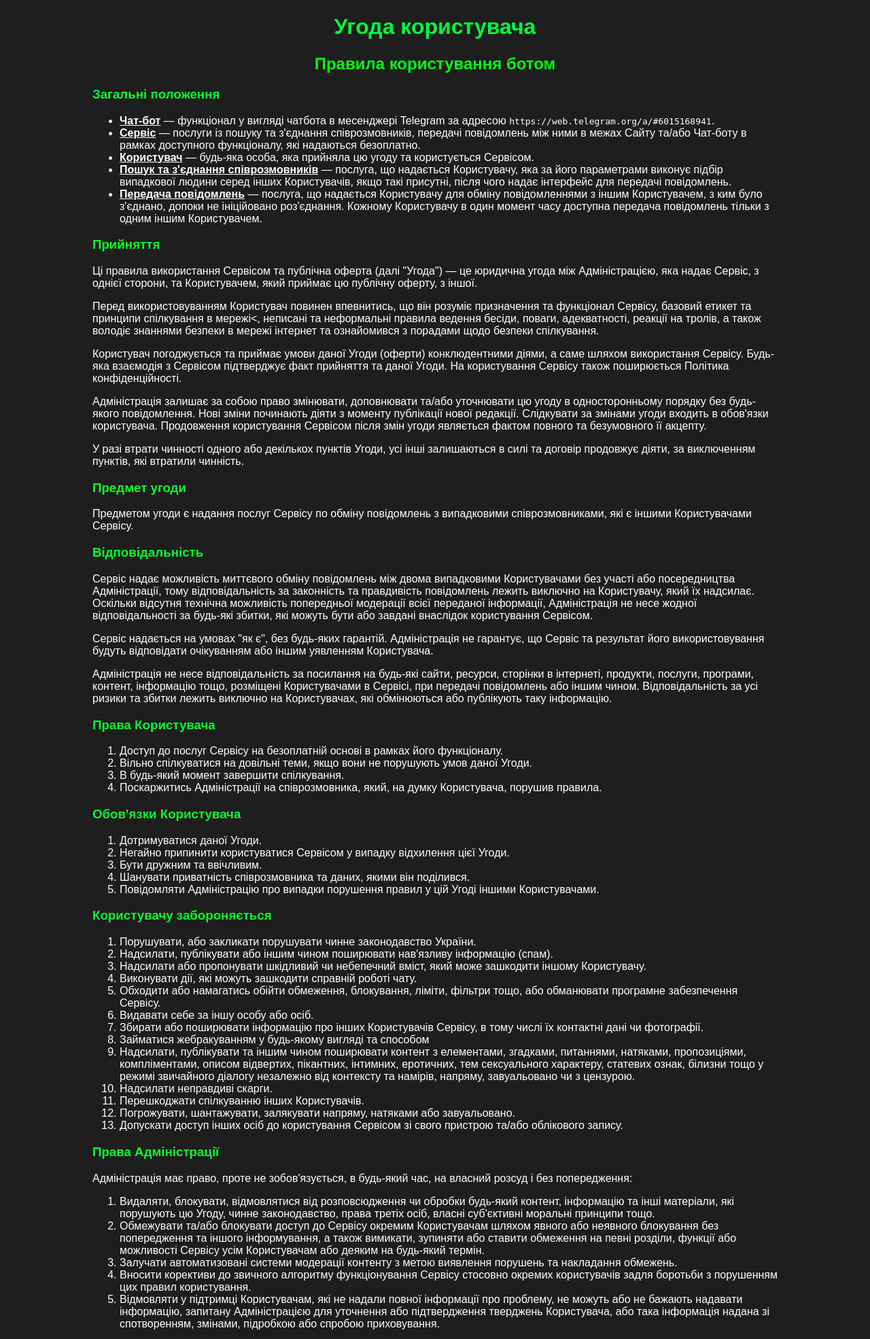
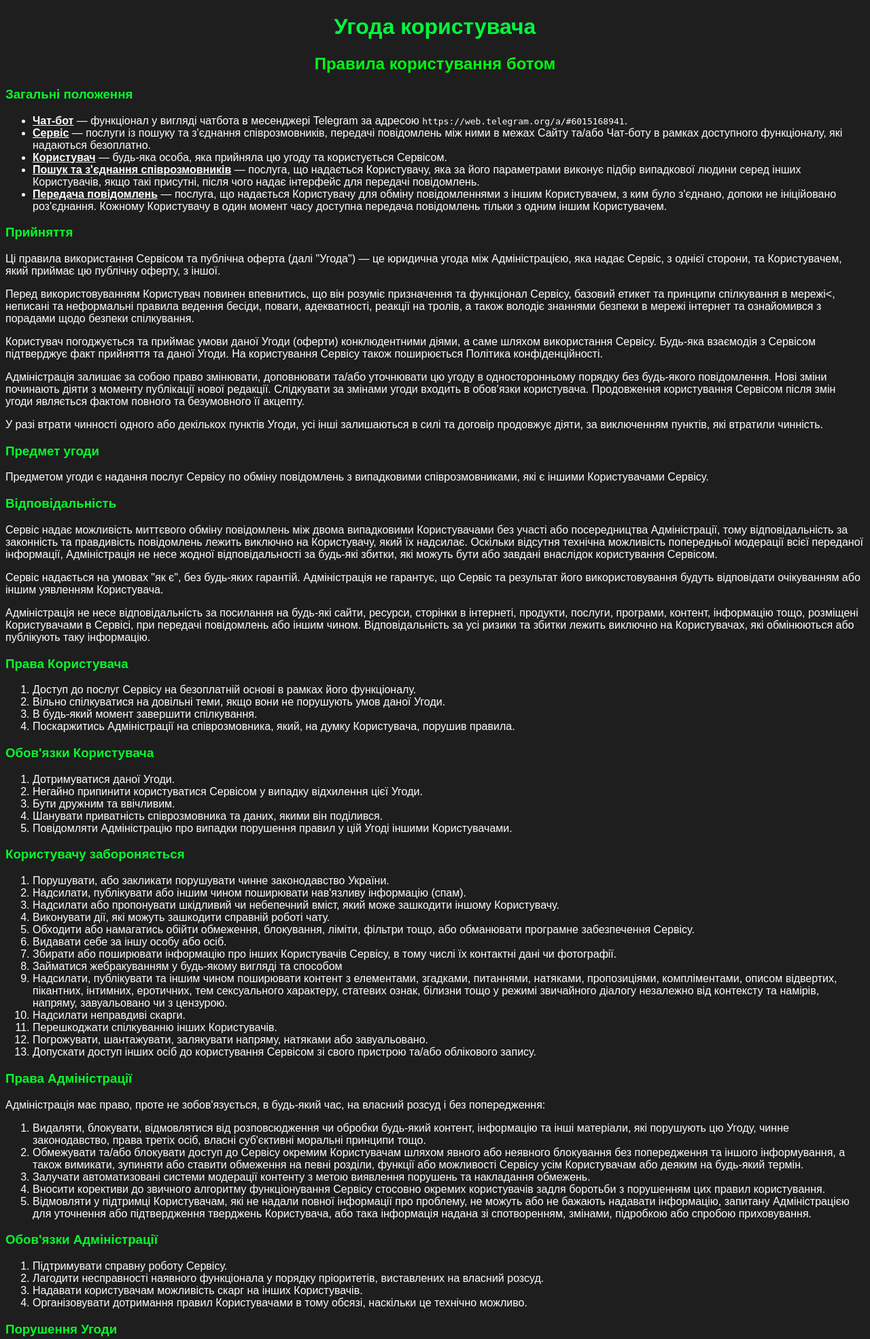
Before and after one commit to RomanVillain/SiteForYou, a Flask app: page / in a window 1280 px wide. Shown: the top 1970 px of the page at 68% size. Run offline with Flask 2, Linux system fonts and the light colour scheme.

Commit message:
Add files via upload

```diff
--- a/static/style.css
+++ b/static/style.css
@@ -1,8 +1,6 @@
 body {
     font-family: Arial, sans-serif;
     background-color: #f2f2f2;
-    padding-left: 128px;
-    padding-right: 128px;
 }
 
 h1 {
@@ -11,20 +9,22 @@ h1 {
 }
 
 h2 {
-    color: rgb(0, 251, 17);
+    color:rgb(0, 251, 17);
     text-align: center;
 }
 
 h3 {
     color: #07fb2c;
-    text-align: justify;
+    text-align:justify;
     text-decoration: none;
 }
 
 ul {
     color: #ffffff;
+
 }
 
 section {
-    color: #ffffff;
+    color:#ffffff;
+
 }
```
